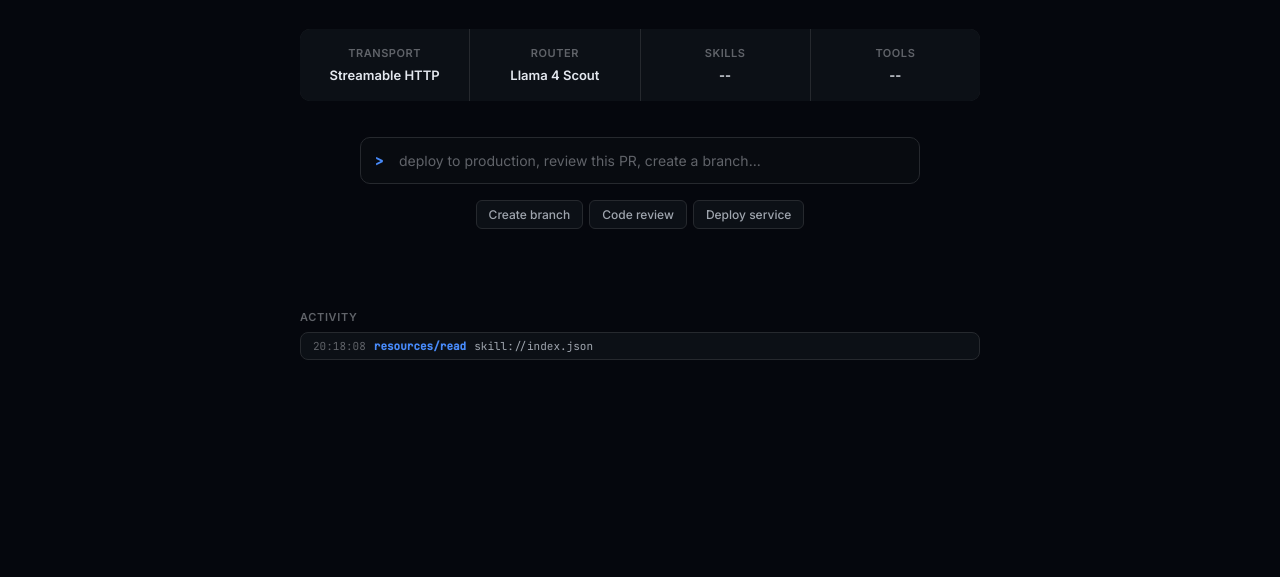
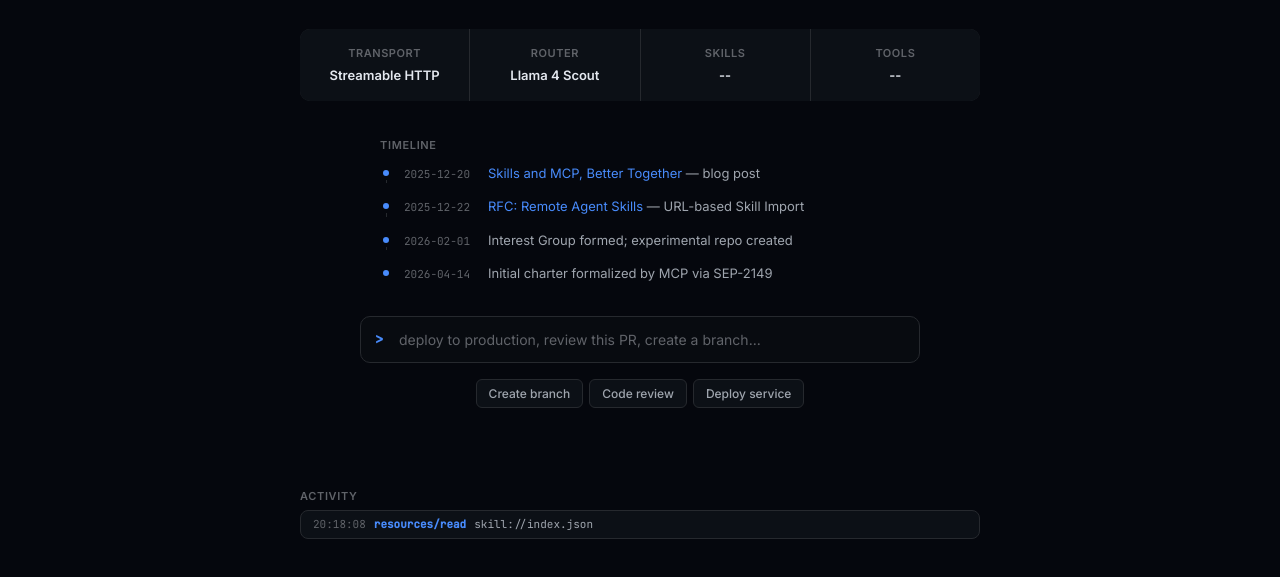
Before and after one commit to hemanth/skills-over-mcp, a website: page public/index.html in a window 1280 px wide. Shown: the part 279-856 px from the top of the page. Before the commit the page ends 800 px from the top, so only its background shows below. Drawn offline with nearby package versions, Linux system fonts and the light colour scheme; no server answers.

Commit message:
feat: add timeline — blog post, RFC, IG, charter

```diff
--- a/public/index.html
+++ b/public/index.html
@@ -677,6 +677,79 @@
     ::-webkit-scrollbar-track { background: transparent; }
     ::-webkit-scrollbar-thumb { background: var(--bg-raised); border-radius: 2px; }
 
+    /* ═══ Timeline ═════════════════════════════════════ */
+    .timeline {
+      margin: 28px auto 32px;
+      max-width: 520px;
+      text-align: left;
+    }
+
+    .timeline-label {
+      font-size: 11px;
+      font-weight: 600;
+      text-transform: uppercase;
+      letter-spacing: 0.06em;
+      color: var(--ink-muted);
+      margin-bottom: 10px;
+    }
+
+    .tl-item {
+      display: flex;
+      gap: 12px;
+      position: relative;
+      padding-bottom: 14px;
+    }
+
+    .tl-item:last-child { padding-bottom: 0; }
+
+    .tl-rail {
+      display: flex;
+      flex-direction: column;
+      align-items: center;
+      flex-shrink: 0;
+      width: 12px;
+    }
+
+    .tl-dot {
+      width: 6px;
+      height: 6px;
+      border-radius: 50%;
+      background: var(--accent);
+      margin-top: 6px;
+      flex-shrink: 0;
+    }
+
+    .tl-line {
+      flex: 1;
+      width: 1px;
+      background: var(--border);
+      margin-top: 4px;
+    }
+
+    .tl-item:last-child .tl-line { display: none; }
+
+    .tl-date {
+      font-family: var(--mono);
+      font-size: 11px;
+      color: var(--ink-muted);
+      flex-shrink: 0;
+      width: 72px;
+      padding-top: 2px;
+    }
+
+    .tl-body {
+      font-size: 13px;
+      color: var(--ink-2);
+      line-height: 1.5;
+    }
+
+    .tl-body a {
+      color: var(--accent);
+      text-decoration: none;
+    }
+
+    .tl-body a:hover { text-decoration: underline; }
+
     @media (max-width: 540px) {
       .shell { padding: 0 16px 80px; }
       .landing { padding: 40px 0 32px; }
@@ -684,6 +757,7 @@
       .landing-features { flex-direction: column; }
       .tool-panel { flex-direction: column; align-items: stretch; }
       .tool-input { min-width: auto; }
+      .tl-date { width: 62px; font-size: 10px; }
     }
   </style>
 </head>
@@ -732,6 +806,30 @@
         <div class="landing-feat">
           <div class="landing-feat-label">Tools</div>
           <div class="landing-feat-value" id="toolCount">--</div>
+        </div>
+      </div>
+
+      <div class="timeline">
+        <div class="timeline-label">Timeline</div>
+        <div class="tl-item">
+          <div class="tl-rail"><div class="tl-dot"></div><div class="tl-line"></div></div>
+          <div class="tl-date">2025-12-20</div>
+          <div class="tl-body"><a href="https://h3manth.com/scribe/skills-and-mcp-better-together/" target="_blank">Skills and MCP, Better Together</a> — blog post</div>
+        </div>
+        <div class="tl-item">
+          <div class="tl-rail"><div class="tl-dot"></div><div class="tl-line"></div></div>
+          <div class="tl-date">2025-12-22</div>
+          <div class="tl-body"><a href="https://github.com/agentskills/agentskills/issues/42" target="_blank">RFC: Remote Agent Skills</a> — URL-based Skill Import</div>
+        </div>
+        <div class="tl-item">
+          <div class="tl-rail"><div class="tl-dot"></div><div class="tl-line"></div></div>
+          <div class="tl-date">2026-02-01</div>
+          <div class="tl-body">Interest Group formed; experimental repo created</div>
+        </div>
+        <div class="tl-item">
+          <div class="tl-rail"><div class="tl-dot"></div><div class="tl-line"></div></div>
+          <div class="tl-date">2026-04-14</div>
+          <div class="tl-body">Initial charter formalized by MCP via SEP-2149</div>
         </div>
       </div>
 
```
Also changed, not shown: README.md.
